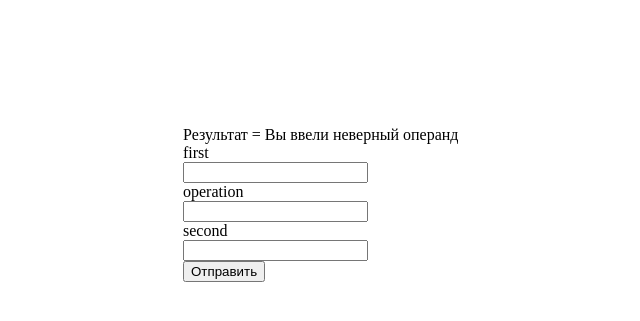
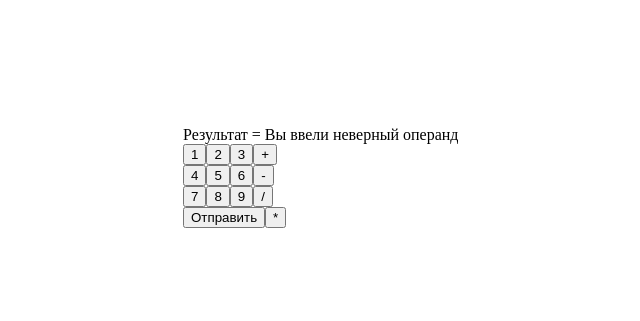
Before and after one commit to Aasso/Enterprise, a PHP site: page /calc.php in a window 1280 px wide. Shown: the top 321 px of the page, without its empty margins (25-665 px from the left). Run offline with PHP 8.4, Linux system fonts and the light colour scheme; data that the repository does not hold is empty.

Commit message:
Update calc.php

```diff
--- a/calc.php
+++ b/calc.php
@@ -1,3 +1,4 @@
+
 <?php
 /**
  * Created by PhpStorm.
@@ -14,7 +15,8 @@ if(isset($_POST['oper']) AND $_POST['oper']!= null ){
 if(isset($_POST['two']) AND $_POST['two']!= null ){
     $two = $_POST['two'];
 }*/
-
+// в начале выдавал ошибки в 19 20 21 строке warning
+error_reporting(0);
 if(isset($_POST)){
     $first = $_POST['first'];
     $oper = $_POST['oper'];
@@ -44,7 +46,6 @@ if(isset($_POST)){
             break;
     }
 }
-
 ?>
 <!doctype html>
 <html lang="ru">
@@ -60,13 +61,20 @@ if(isset($_POST)){
 </head>
 <body>
 <form action="" method="POST">
+    <?/*
     <label for="one">first</label><br />
     <input type="text" id="one" name="first"><br />
     <label for="operator">operation</label><br />
     <input type="text" id="operator" name="oper"><br />
     <label for="two">second</label><br />
     <input type="text" id="two" name="two"><br />
-    <input type="submit" value="Отправить">
+*/?>
+
+    <input type="button" value="1"><input type="button" value="2"><input type="button" value="3"><input type="button" value="+"><br/>
+    <input type="button" value="4"><input type="button" value="5"><input type="button" value="6"><input type="button" value="-"><br/>
+    <input type="button" value="7"><input type="button" value="8"><input type="button" value="9"><input type="button" value="/"><br/>
+    <input type="submit" value="Отправить"><input type="button" value="*" style=" position:absolute; left: 82px;"><br/>
+
 </form>
 </body>
 </html>
```
Lines whose indentation alone changed are shown as unchanged.
